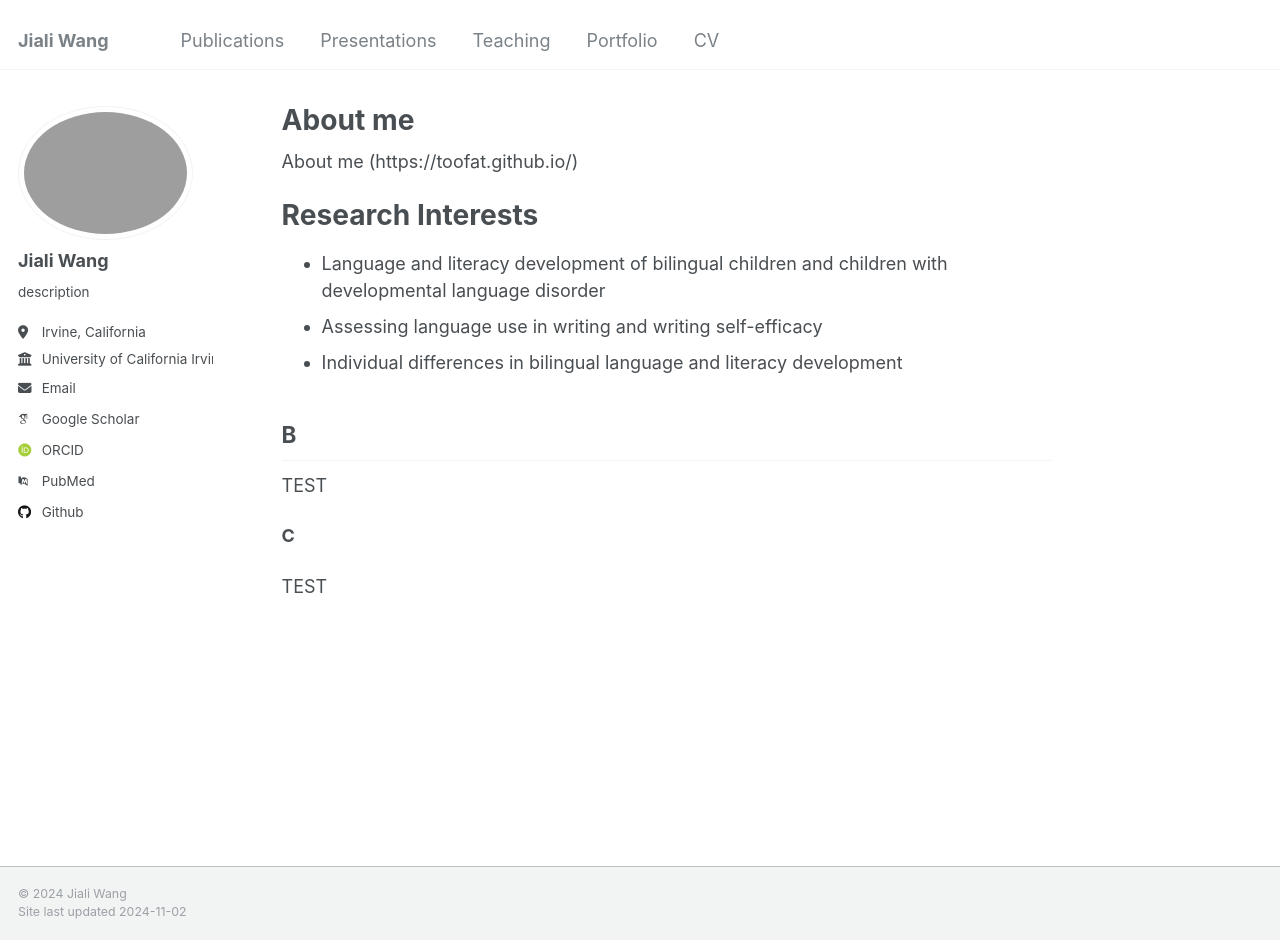
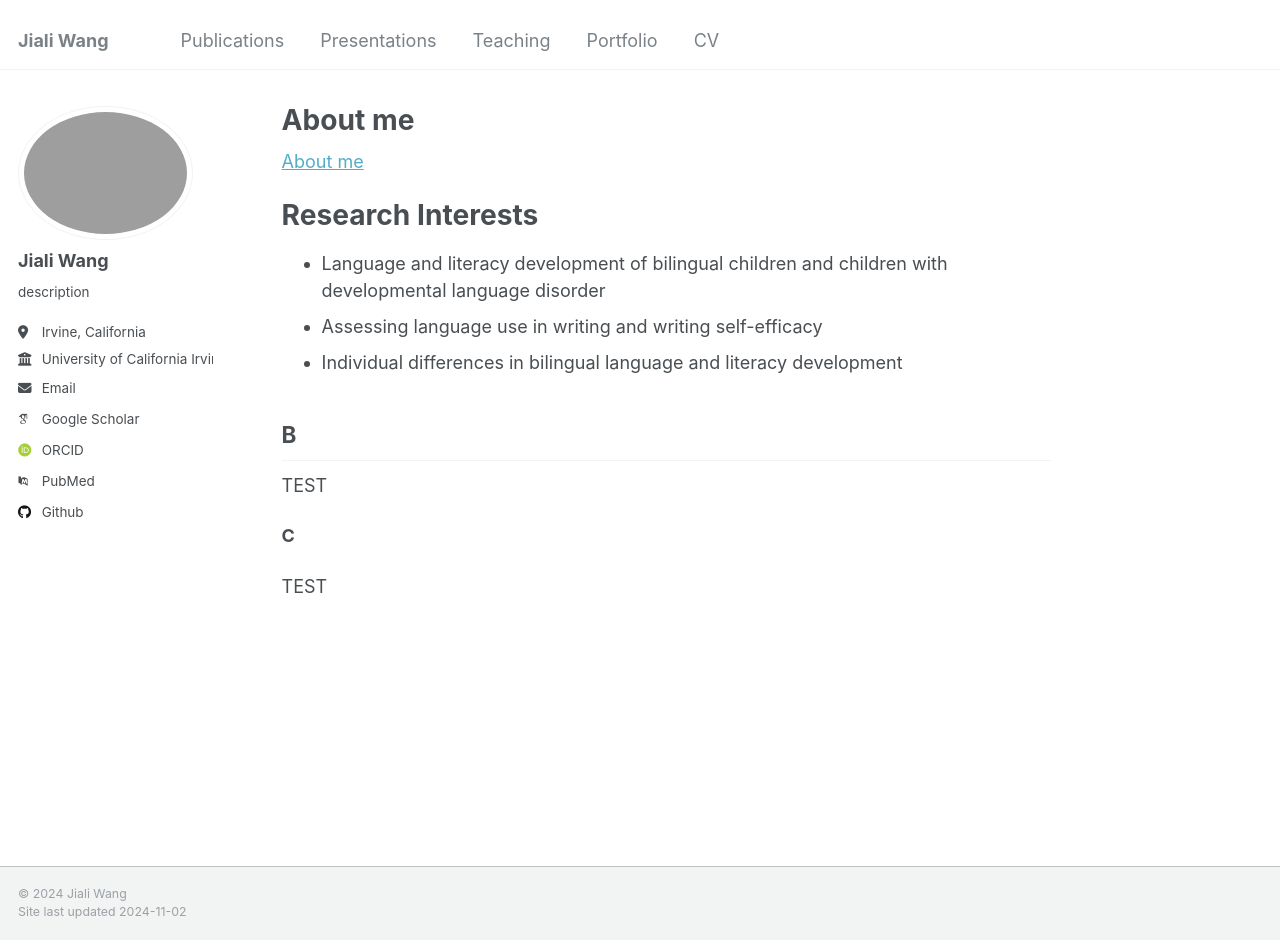
Before and after one commit to AltriaCarrie/altriacarrie.github.io, a Jekyll site: the page built from _pages/about.md, in a window 1280 px wide and 940 px high. Built offline with Jekyll 4.4.1, drawn with Linux system fonts in a browser that asks for light colours; some web fonts are replaced.

Commit message:
Update about.md

```diff
--- a/_pages/about.md
+++ b/_pages/about.md
@@ -8,7 +8,7 @@ redirect_from:
   - /about.html
 ---
 
-About me (https://toofat.github.io/)
+[About me](https://toofat.github.io/)
 
 Research Interests
 ======
```
